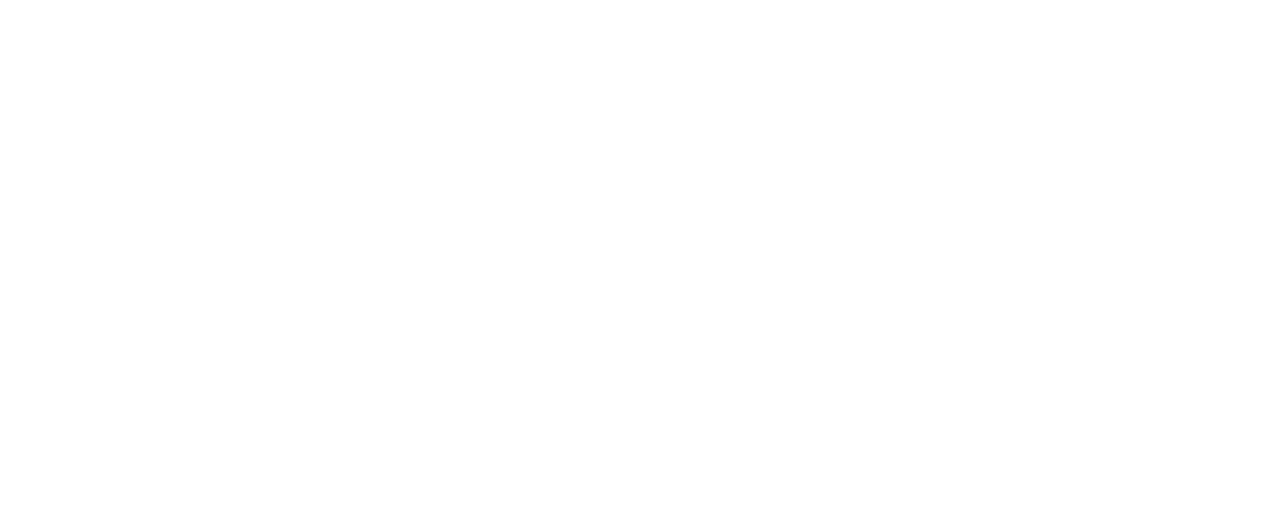
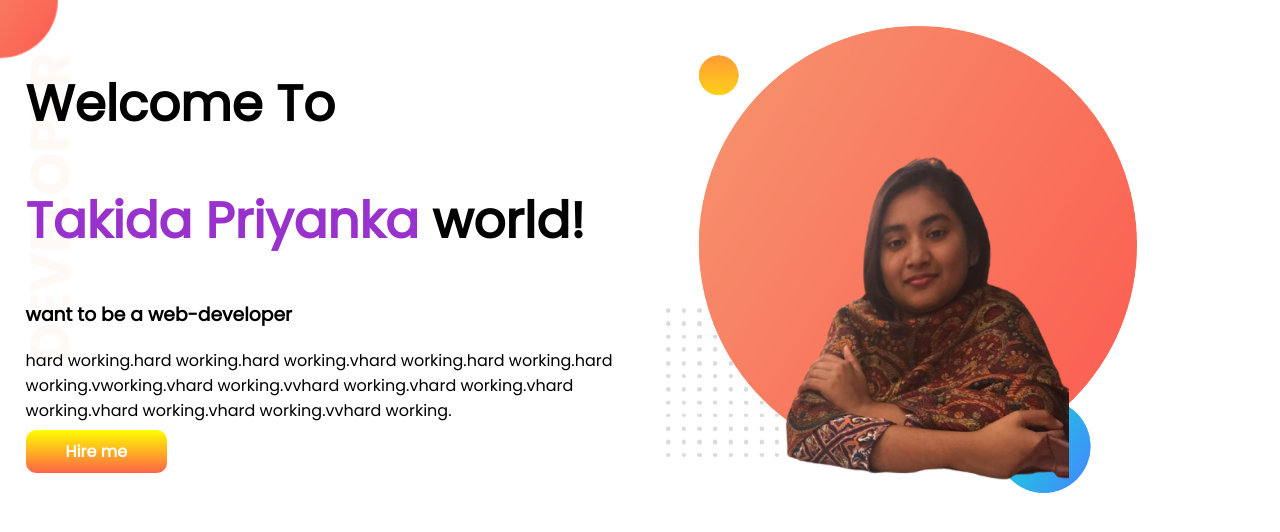
Before and after one commit to UmmayTakida/developer-portfoli, a plain HTML site: page index.html in a window 1280 px wide. Drawn offline with Linux system fonts and the light colour scheme.

Commit message:
top banner added

```diff
--- a/index.html
+++ b/index.html
@@ -1,13 +1,37 @@
 <!DOCTYPE html>
 <html lang="en">
+
 <head>
     <meta charset="UTF-8">
     <meta http-equiv="X-UA-Compatible" content="IE=edge">
     <meta name="viewport" content="width=device-width, initial-scale=1.0">
     <title>Takida Portfolio</title>
+    <link rel="preconnect" href="https://fonts.googleapis.com">
+    <link rel="preconnect" href="https://fonts.gstatic.com" crossorigin>
+    <link href="https://fonts.googleapis.com/css2?family=Poppins&display=swap" rel="stylesheet">
     <link rel="stylesheet" href="style.css">
 </head>
+
 <body>
+    <section class="top-banner">
+        <div class="half-width">
+            <h1>Welcome To</h1>
+            <h1><span class="orange-color">Takida Priyanka</span> world!</h1>
+            <h3>want to be a web-developer</h3>
+            <p>hard working.hard working.hard working.vhard working.hard working.hard working.vworking.vhard
+                working.vvhard working.vhard working.vhard working.vhard working.vhard working.vvhard working.</p>
+            <a class="link-button" target="_blank" href="https://www.youtube.com/">Hire me</a>
+
+        </div>
+        <div class="half-width"><img src="show off/takida.png" alt="">
+
+        </div>
+
+
+    </section>
+
+
 
 </body>
+
 </html>
--- a/style.css
+++ b/style.css
@@ -0,0 +1,32 @@
+body{
+    font-family: 'Poppins', sans-serif;
+    margin: 0;
+}
+h1{
+    font-size: 50px;;
+}
+.orange-color{
+    color: darkorchid;
+}
+section{
+    display: flex;
+}
+.half-width{
+    width: 50%;
+    padding: 2%;
+}
+.half-width img{
+    width: 80%;
+}
+.link-button{
+    text-decoration: none;
+    background-image: linear-gradient(yellow, tomato);
+    padding: 10px 40px;
+    color: white;
+    font-weight: 700;
+    border-radius: 10px;
+}
+.top-banner{
+    background-image: url(images/top-banner.png);
+    background-repeat: no-repeat;
+}
```
Also changed, not shown: images/dream-bg.png (added), images/exp-bg.png (added), images/jhankar.png (added), images/jhankar2.png (added), images/my-bg.png (added), images/my-bg2.png (added), images/top-banner.png (added), show off/takida.png (added).
